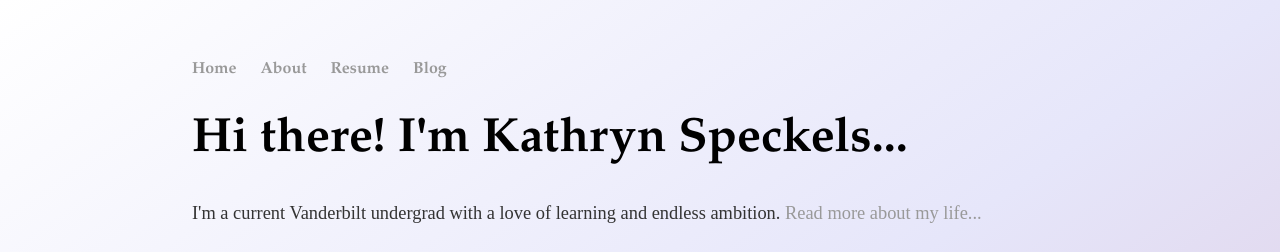
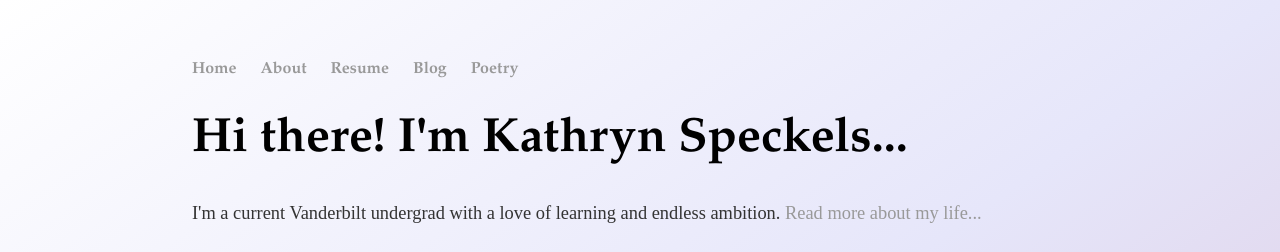
Before and after one commit to kspecks/kspecks.github.io, a Jekyll site: the page built from index.html, in a window 1280 px wide. Shown: the top 252 px of the page. Built offline with Jekyll 4.4.1, drawn with Linux system fonts in a browser that asks for light colours.

Commit message:
Update default.html

```diff
--- a/_layouts/default.html
+++ b/_layouts/default.html
@@ -23,6 +23,7 @@
 		        	<li><a href="/about">About</a></li>
 	        		<li><a href="/resume">Resume</a></li>
 	        		<li><a href="/blog">Blog</a></li>
+				<li><a href="/poetry">Poetry</a></li>
 	    		</ul>
 			</nav>
 			<div class="container">
```
